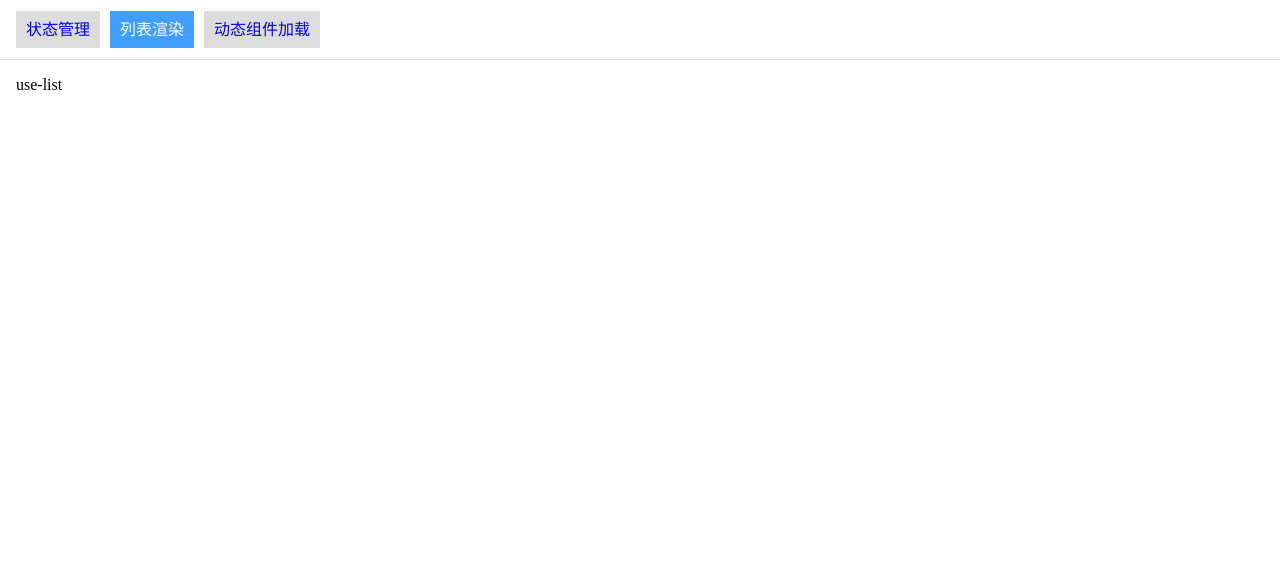
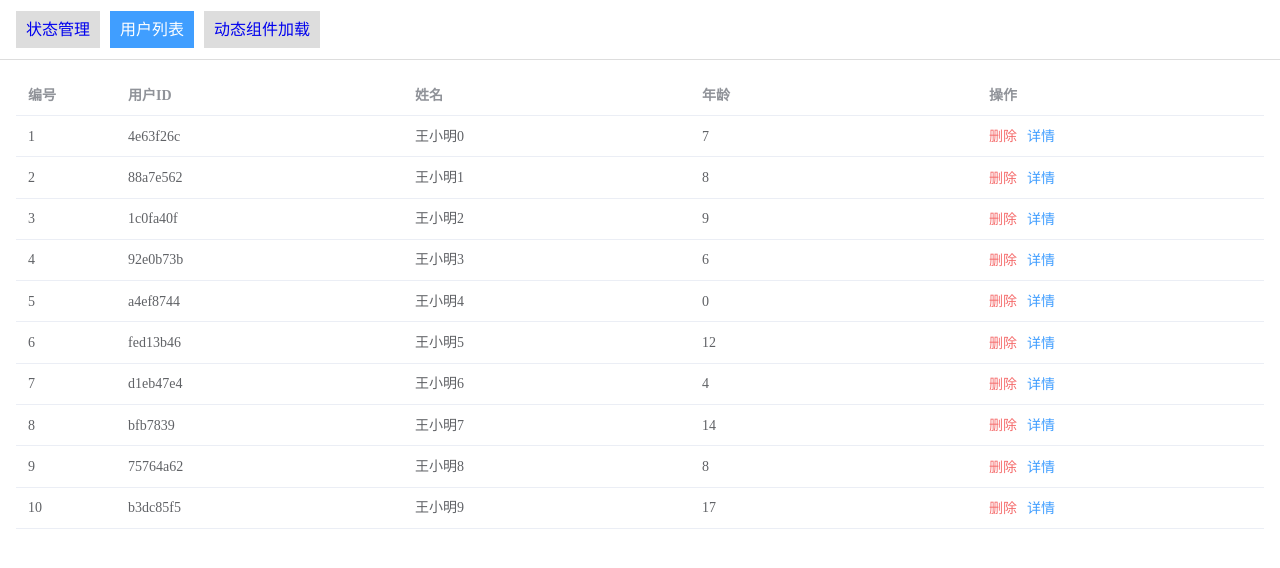
Before and after one commit to yigedabing/vue3-vite, a Vue app: page /home/user-list in a window 1280 px wide. Shown: the top 568 px of the page. Built offline with nearby package versions, Linux system fonts and the light colour scheme.

Commit message:
路由组件传参数

```diff
--- a/src/router/module/home.ts
+++ b/src/router/module/home.ts
@@ -10,9 +10,16 @@ export const routerHome: RouteRecordRaw = {
       component: () => import('@/views/sys/StoreManager.vue'),
     },
     {
-      name: 'UserLst',
+      name: 'UserList',
       path: 'user-list',
-      component: () => import('@/views/sys/UserLst.vue'),
+      component: () => import('@/views/sys/UserList.vue'),
+    },
+    {
+      name: 'UserDetail',
+      path: 'user-detail/:id',
+      component: () => import('@/views/sys/UserDetail.vue'),
+      // 路由组件传参数
+      props: true,
     },
     {
       name: 'DynamicComponent',
--- a/src/components/NavList.vue
+++ b/src/views/components/NavList.vue
@@ -4,7 +4,7 @@ import { RouterLink, useRoute } from 'vue-router';
 
 const navList = reactive([
   { componentName: 'StoreManager', text: '状态管理' },
-  { componentName: 'UserLst', text: '列表渲染' },
+  { componentName: 'UserList', text: '用户列表' },
   { componentName: 'DynamicComponent', text: '动态组件加载' },
 ]);
 const route = useRoute();
--- a/src/views/home/home.vue
+++ b/src/views/home/home.vue
@@ -1,5 +1,5 @@
 <script lang="ts" setup>
-import NavList from '@/components/NavList.vue';
+import NavList from '@/views/components/NavList.vue';
 </script>
 
 <template>
--- /dev/null
+++ b/src/views/sys/UserDetail.vue
@@ -0,0 +1,25 @@
+<template>
+  <div class="user-detail">
+    <h4>
+      <p>props id: {{ props.id }}</p>
+      <p>params id: {{ params.id }}</p>
+    </h4>
+    <p>query: {{ query }}</p>
+  </div>
+</template>
+
+<script lang="ts" setup>
+import { useRoute } from 'vue-router';
+// const props = defineProps({
+//   id: {
+//     type: String,
+//     required: true,
+//   },
+// });
+// equal to
+const props = defineProps<{ id: string }>();
+
+const route = useRoute();
+const params = route.params;
+const query = route.query;
+</script>
--- /dev/null
+++ b/src/views/sys/UserList.vue
@@ -0,0 +1,64 @@
+<template>
+  <div>
+    <ElTable :data="tableData">
+      <ElTableColumn label="编号" width="100" type="index"> </ElTableColumn>
+      <ElTableColumn label="用户ID" prop="id"></ElTableColumn>
+      <ElTableColumn label="姓名" prop="name"></ElTableColumn>
+      <ElTableColumn label="年龄" prop="age"></ElTableColumn>
+      <ElTableColumn>
+        <template #header> 操作 </template>
+        <template v-slot="{ row, $index }">
+          <el-link type="danger" @click="removeItem($index)" :underline="false">
+            删除
+          </el-link>
+          <el-link
+            style="margin-left: 10px"
+            type="primary"
+            @click="goDetail(row)"
+            :underline="false"
+          >
+            详情
+          </el-link>
+        </template>
+      </ElTableColumn>
+    </ElTable>
+  </div>
+</template>
+
+<script lang="ts" setup>
+import { onMounted, ref } from 'vue';
+import { useRoute, useRouter } from 'vue-router';
+
+interface IDataItem {
+  id: string;
+  name: string;
+  age: number;
+}
+
+const tableData = ref<IDataItem[]>([]);
+const router = useRouter();
+const route = useRoute();
+
+onMounted(() => {
+  for (let i = 0; i < 10; i++) {
+    tableData.value.push({
+      id: Math.random().toString(16).substring(2),
+      name: `王小明${i}`,
+      age: Math.floor(Math.random() * (i + 10)),
+    });
+  }
+});
+
+const goDetail = (item: IDataItem) => {
+  // router.push({ path: `user-detail/${item.id}` });
+  router.push({
+    name: 'UserDetail',
+    params: { id: item.id },
+    query: { ...item },
+  });
+};
+
+const removeItem = (index: number) => {
+  tableData.value.splice(index, 1);
+};
+</script>
--- a/src/views/sys/UserLst.vue
+++ /dev/null
@@ -1,3 +0,0 @@
-<template>
-  <div>use-list</div>
-</template>
```
Also changed, not shown: 1 other file (tests, documents, lock files or other folders).
